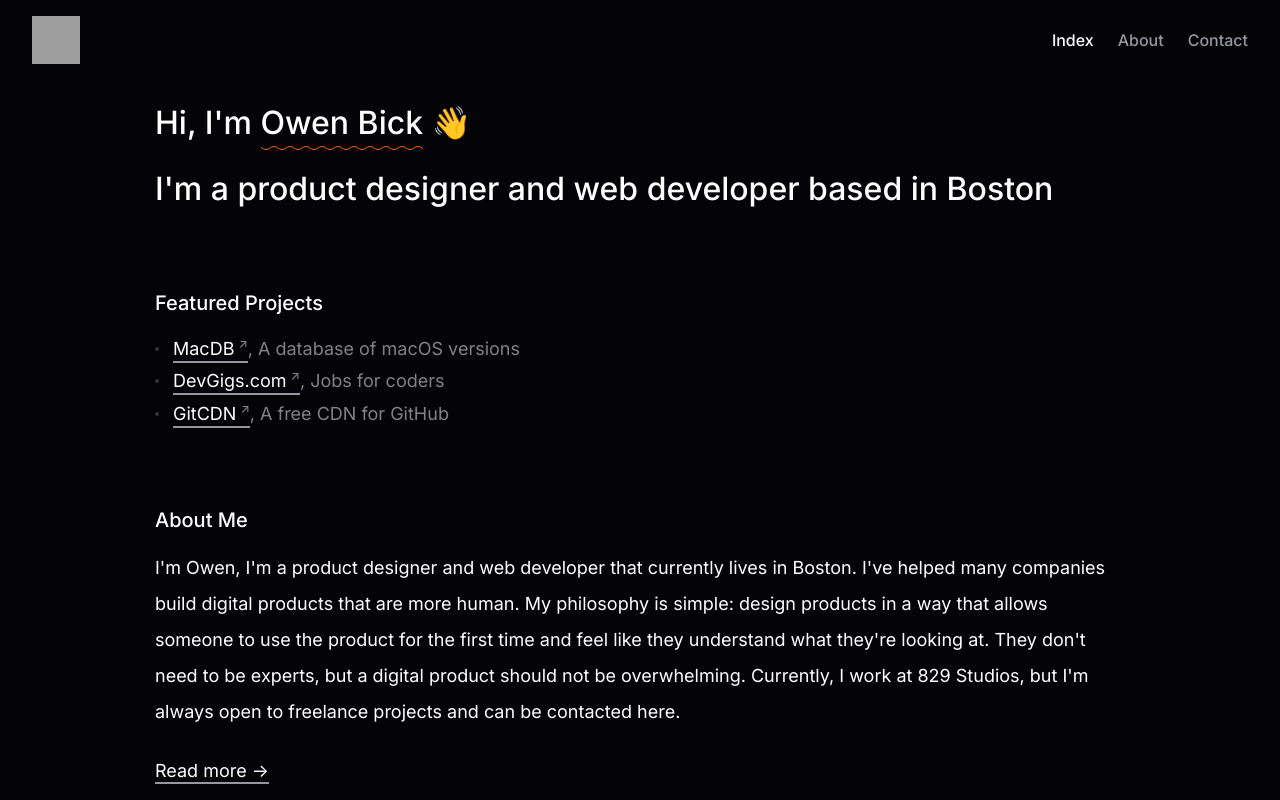
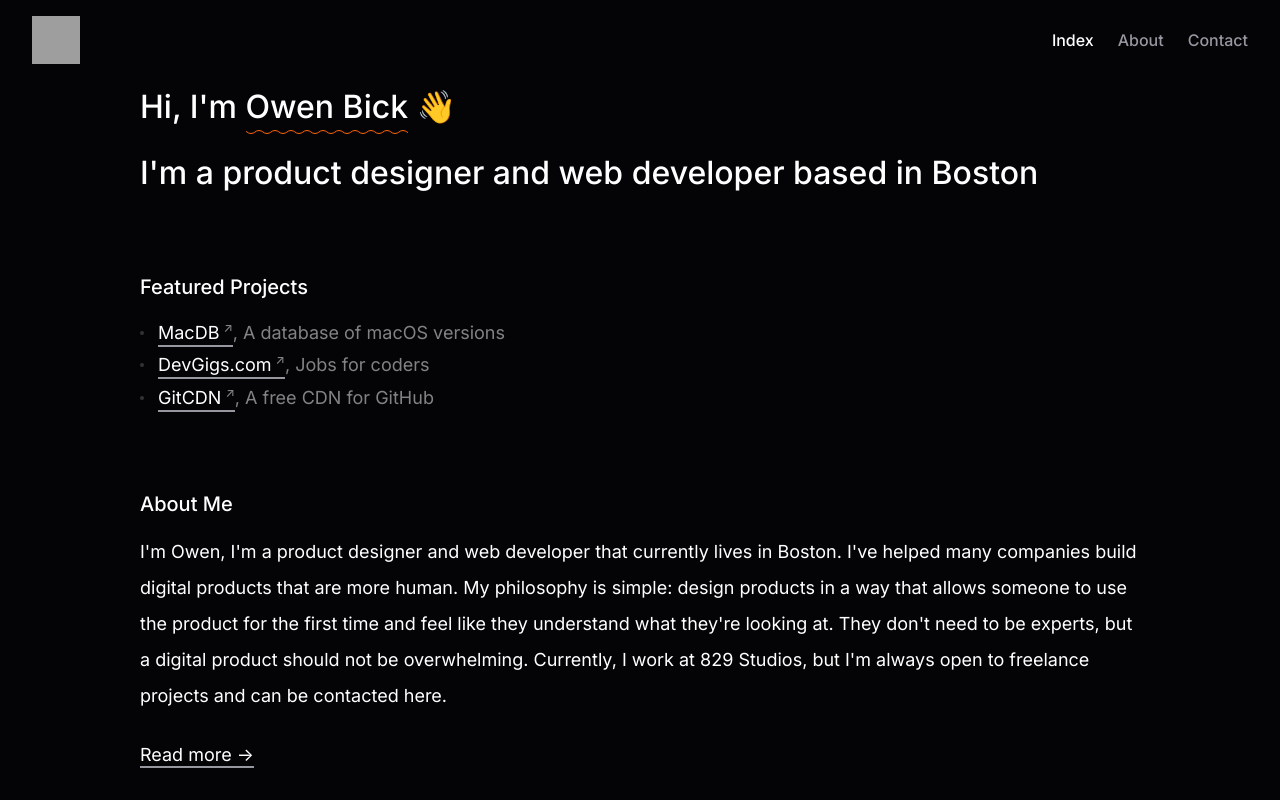
Before and after one commit to bick/website, a Next.js app: page / in a window 1280 px wide. Shown: the top 800 px of the page. Built offline with nearby package versions, Linux system fonts and the light colour scheme; grey boxes are pictures that could not be loaded.

Commit message:
Initial commit

```diff
--- a/styles/breakpoints/base.scss
+++ b/styles/breakpoints/base.scss
@@ -33,7 +33,7 @@ h3 {
   position: sticky;
   top: 0;
   width: 100%;
-  padding: 1rem 2rem;
+  padding: 0;
   z-index: 9999;
   background: var(--black);
 
--- a/styles/partials/grid.scss
+++ b/styles/partials/grid.scss
@@ -1,11 +1,4 @@
-/*!
- * Bootstrap Grid v4.1.1 (https://getbootstrap.com/)
- * Copyright 2011-2018 The Bootstrap Authors
- * Copyright 2011-2018 Twitter, Inc.
- * Licensed under MIT (https://github.com/twbs/bootstrap/blob/master/LICENSE)
- * Compiled by Owen Bick (https://github.com/bick)
- */
- @-ms-viewport {
+@-ms-viewport {
     width: device-width;
 }
 
@@ -22,8 +15,6 @@ html {
 
 .container {
     width: 100%;
-    padding-right: 15px;
-    padding-left: 15px;
     margin-right: auto;
     margin-left: auto;
 }
--- a/styles/partials/reset.scss
+++ b/styles/partials/reset.scss
@@ -1,11 +1,10 @@
 body {
-  padding: 0;
   font-weight: 400;
   line-height: 1;
   -webkit-font-smoothing: antialiased;
   -moz-osx-font-smoothing: grayscale;
-  font-size: 14px;
   margin: 0;
+  padding: 1rem 2rem;
 }
 a {
   color: var(--blue);
```
